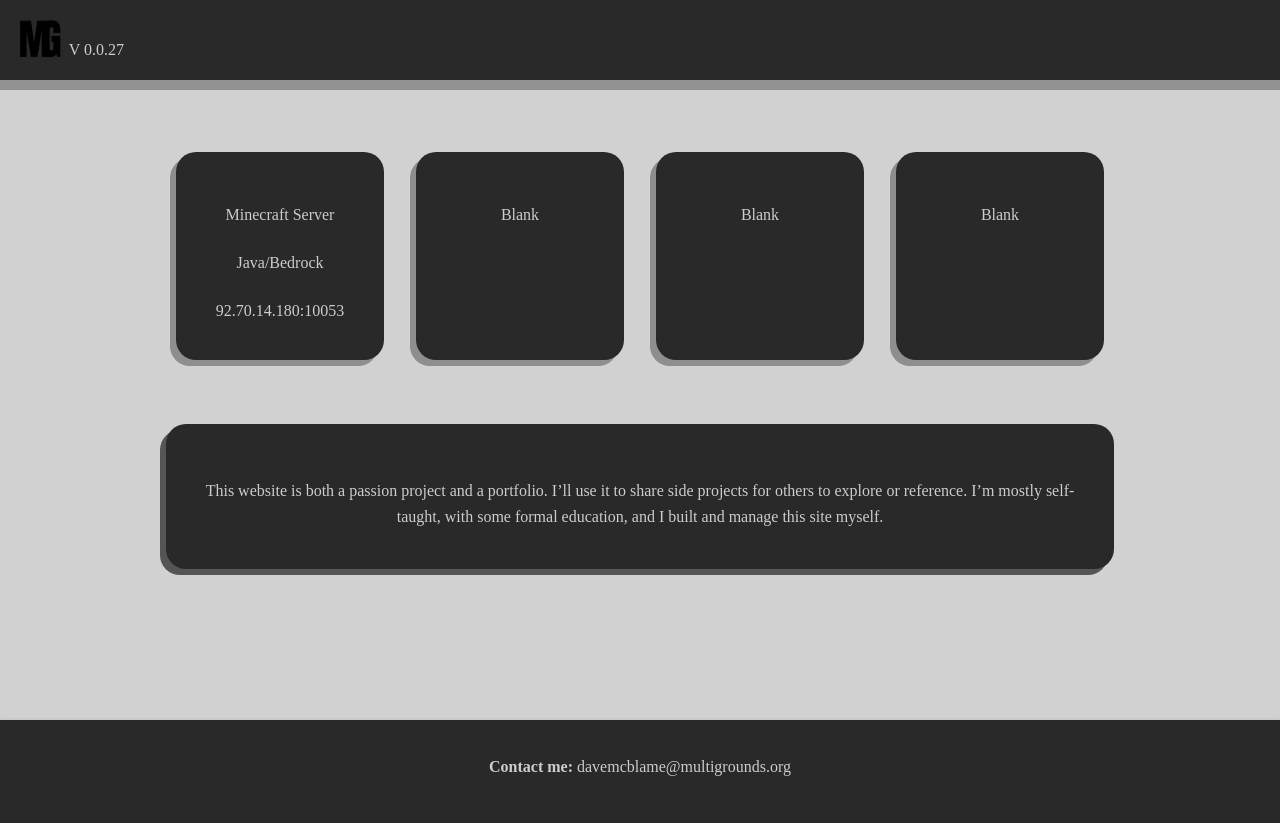
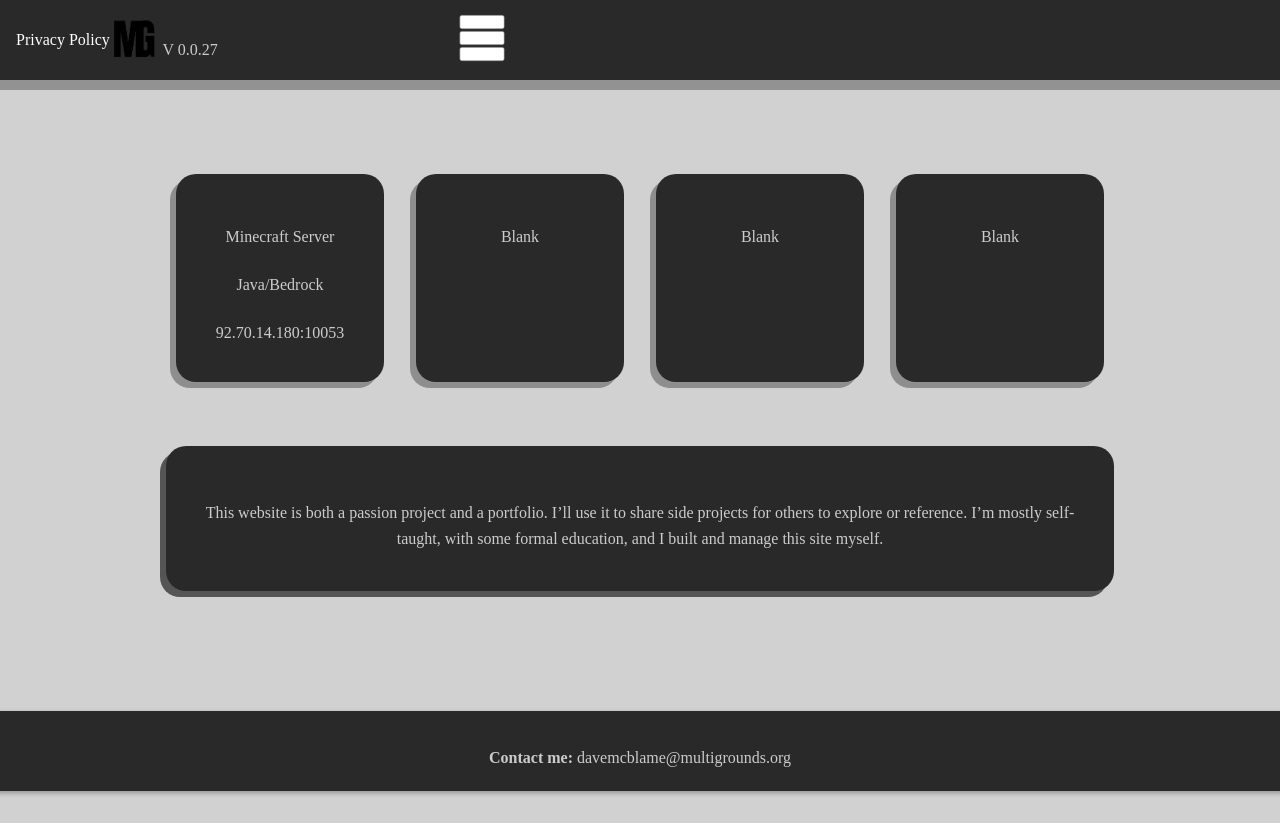
Before and after one commit to DaveMcBlame1/davemcblame.uk, a PHP site: page /index.html in a window 1280 px wide; the page is wider, and only the part inside the window is pictured. Before the commit the page ends 776 px from the top of that part, so only its background shows below. Run offline with PHP 8.4, Linux system fonts and the light colour scheme.

Commit message:
fart 3.0

```diff
--- a/WWW/css/default.css
+++ b/WWW/css/default.css
@@ -79,6 +79,12 @@ header {
   border-radius: 8px; /* optional */
 }
 
+.navbar {
+  height: 48px;
+  width: auto;
+  margin-left: 500%;
+}
+
 .header-content h1 {
   margin: 0;
   font-size: 3rem;
@@ -94,8 +100,7 @@ header {
 }
 
 .footer {
-    position: fixed;
-    width: 100%;
+    width: 119.5%;
     height: 80px;
     background: #292929;
     bottom: 0;
@@ -127,13 +132,8 @@ p {
 }
 
 a {
-    display: inline-block;
-    margin-top: 20px;
-    padding: 10px 20px;
-    background: #00BFFF;
-    color: white;
+    color: #ffffff;
     text-decoration: none;
-    border-radius: 5px;
 }
 
 .fade-in {
--- a/WWW/index.html
+++ b/WWW/index.html
@@ -6,6 +6,7 @@
   <meta charset="UTF-8" />
   <meta name="viewport" content="width=device-width, initial-scale=1.0" />
   <link rel="logo" href="Multigrounds.png" />
+  <link rel="navbar" href="bar.png" />"
   <title>Home</title>
 </head>
 <body class="fade-in">
@@ -14,9 +15,15 @@
     html { background-color: #000; text-decoration-color: #000; color: #000; }
   </style>
   <header class="header">
+    <div>
+      <a href="pages/policy.html" class="privacy-link">Privacy Policy</a>
+    </div>
     <div class="header-content">
       <img src="Multigrounds.png" alt="Logo" class="logo" />
       <span class="version">V 0.0.27</span>
+    </div>
+    <div>
+      <img src="bar.png" alt="Navigation Bar" class="navbar" />
     </div>
   </header>
   <div class="blocks">
```
Also changed, not shown: WWW/bar.png (added), WWW/pages/policy.html (renamed from WWW/policy.html), 2 other files.
